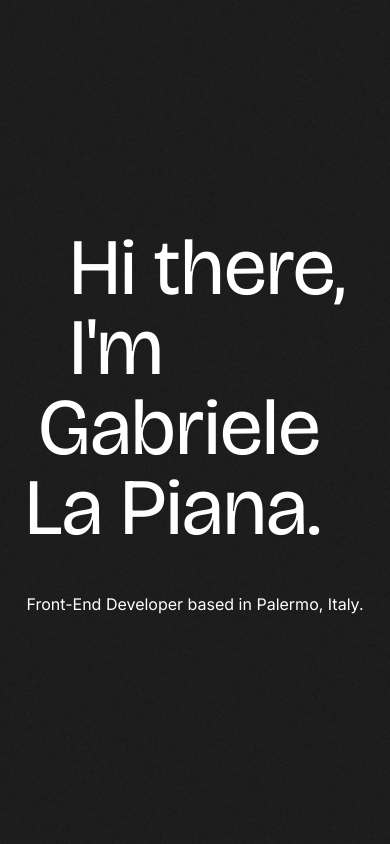
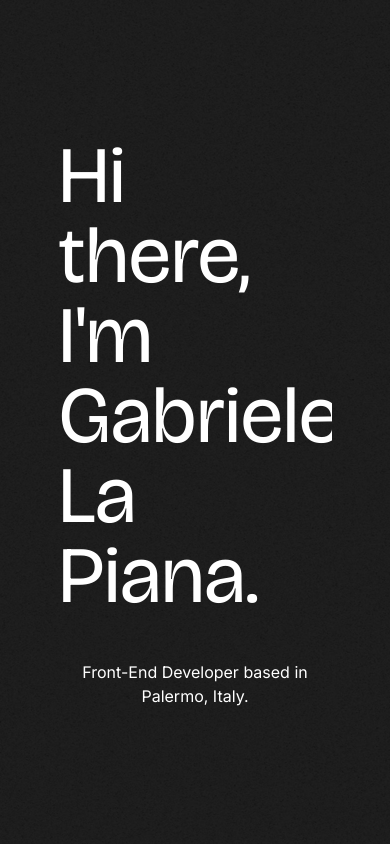
Before and after one commit to GabriLP/my-portfolio, a Next.js app: page / in a window 390 px wide. Shown: the top 844 px of the page. Built offline with nearby package versions, Linux system fonts and the light colour scheme.

Commit message:
added animation on page load, improved responsiveness

```diff
--- a/src/components/landing.tsx
+++ b/src/components/landing.tsx
@@ -1,60 +1,120 @@
+import { useState, useEffect } from 'react';
 import React from 'react';
-import { useAnimation } from 'framer-motion';
-import AnimatedHeading from './ui/animated-heading';
+import { motion, AnimatePresence } from 'framer-motion';
+
+interface WordWithKey {
+  word: string;
+  key: string;
+}
+
+const splitWords = (text: string): WordWithKey[] => {
+  return text.split(' ').map((word: string, index: number): WordWithKey => ({
+    word,
+    key: `${word}-${index}`,
+  }));
+};
 
 const Landing: React.FC = () => {
-  const controls = useAnimation();
+  const headerText1: string = "Hi there, I'm";
+  const headerText2: string = "Gabriele La Piana.";
+  const headerWords1: WordWithKey[] = splitWords(headerText1);
+  const headerWords2: WordWithKey[] = splitWords(headerText2);
 
-  // Spring configuration for hover state
-  const hoverSpring = {
-    type: "spring",
-    stiffness: 250,
-    damping: 15,
-    mass: 0.8,
-    velocity: 2, // Adding an initial velocity for a quicker start
+  const [headerAnimationComplete, setHeaderAnimationComplete] = useState(false);
+
+  const containerVariants = {
+    hidden: {},
+    visible: {
+      transition: {
+        staggerChildren: 0.1, // Adjust stagger timing for a slower effect
+      },
+    },
   };
 
-  const leaveSpring = {
-    type: "spring",
-    stiffness: 100,
-    damping: 5,
-    mass: 0.3,
-    velocity: -2, // Negative velocity for a quicker initial pull back
+  const itemVariants = {
+    hidden: { y: 200 }, // Start lower to slide up without affecting opacity
+    visible: {
+      y: 0,
+      transition: {
+        duration: 0.5, // Longer duration for a slower animation
+        ease: "easeOut",
+      },
+    },
   };
 
-  // Function to trigger on mouse enter
-  const handleStart = () => {
-    controls.start({
-      scale: 1,
-      fontWeight: 800,
-      transition: hoverSpring,
-    });
+  const paragraphVariants = {
+    hidden: { y: 50, opacity: 0 },
+    visible: {
+      y: 0,
+      opacity: 1,
+      transition: { duration: 0.5, ease: "easeOut" }
+    }
   };
 
-  // Function to trigger on mouse leave
-  const handleEnd = () => {
-    controls.start({
-      scale: 1,
-      fontWeight: 400,
-      transition: leaveSpring,
-    });
-  };
+  useEffect(() => {
+    // Assuming the animation time and staggering, calculate when the last heading animation will complete
+    const totalHeaderWords = headerWords1.length + headerWords2.length;
+    const animationDelay = totalHeaderWords * 0.1 * 0.5; // Total words * stagger delay * duration
+    setTimeout(() => setHeaderAnimationComplete(true), animationDelay * 3000); // Convert to milliseconds
+  }, []);
+
+  const [opacity, setOpacity] = useState(1);
+
+  useEffect(() => {
+    const handleScroll = () => {
+      const scrollY = window.scrollY;
+      const height = window.innerHeight;
+      const divisor = height / 2; // Adjust this value as needed
+      const newOpacity = 1 - scrollY / divisor;
+      setOpacity(Math.max(newOpacity, 0));
+    };
+
+    window.addEventListener('scroll', handleScroll);
+    return () => window.removeEventListener('scroll', handleScroll);
+  }, []);
 
   return (
-    <section className="h-screen flex justify-center items-center p-[4%]">
-      <div className="w-full text-center flex flex-col gap-y-3">
-        <AnimatedHeading
-          tag='h1'
-          className="text-heading-1 text-9xl font-anton mb-4 flex flex-col"
-        >
-          <span className="pl-[15%] text-left">Hi there, I&apos;m </span>
-          <span className="pr-[15%] text-right">Gabriele La Piana.</span>
-        </AnimatedHeading>
-        <p className="text-body-1 text-text mt-4">
-          Front-End Developer based in Palermo, Italy.
-        </p>
-      </div>
-    </section>
+    <motion.section
+    className="h-screen flex justify-center items-center p-[15%] lg:p-[4%]"
+    style={{ opacity }}
+  >
+      <motion.div
+        className="w-full text-center flex flex-col gap-y-3"
+        initial="hidden"
+        animate="visible"
+        variants={containerVariants}
+      >
+        <h1 className="text-heading-1 text-9xl font-anton mb-4 flex flex-col">
+          <div className="lg:pl-[15%] text-left overflow-hidden">
+            {headerWords1.map(({ word, key }) => (
+              <motion.span key={key} className="inline-block" variants={itemVariants}>
+                {word}&nbsp;
+              </motion.span>
+            ))}
+          </div>
+          <div className="text-left lg:pr-[15%] lg:text-right overflow-hidden">
+            {headerWords2.map(({ word, key }, index) => (
+              <motion.span key={key} className="inline-block" variants={itemVariants}>
+                {word}&nbsp;
+              </motion.span>
+            ))}
+          </div>
+        </h1>
+        <AnimatePresence>
+          {headerAnimationComplete && (
+            <motion.p
+              className="text-body-1 text-text mt-4"
+              variants={paragraphVariants}
+              initial="hidden"
+              animate="visible"
+              exit="hidden"
+            >
+              Front-End Developer based in Palermo, Italy.
+            </motion.p>
+          )}
+        </AnimatePresence>
+      </motion.div>
+    </motion.section>
   );
 };
 
--- a/src/components/project-card.tsx
+++ b/src/components/project-card.tsx
@@ -63,7 +63,7 @@ const ProjectCard: React.FC<ProjectCardProps> = ({ project }) => {
                 </a>
                 </div>
             </div>
-            <div className="flex justify-center items-center md:w-2/3 relative overflow-hidden">
+            <div className="flex justify-center items-center md:w-[80%] relative overflow-hidden">
                 <div style={{ width: '100%', paddingTop: '65%', position: 'relative' }}>
                 <Image
                     src={project.imageUrl}
--- a/src/components/project-carousel.tsx
+++ b/src/components/project-carousel.tsx
@@ -62,9 +62,9 @@ const ProjectsCarousel: React.FC = () => {
 
 
   return (
-    <section ref={targetRef} className="relative h-[800vh]">
+    <section ref={targetRef} className="relative h-[500vh]">
       <div className=" px-[4%] sticky top-0 flex items-center overflow-hidden">
-        <motion.div style={{ x }} className="flex gap-8" variants={containerVariants} initial="hidden" animate="show">
+        <motion.div style={{ x }} className="flex gap-8 pr-[6%] md:pr-3" variants={containerVariants} initial="hidden" animate="show">
           {projects.map((project, index) => (
             <ProjectCard key={index} project={project} index={index} />
           ))}
```
